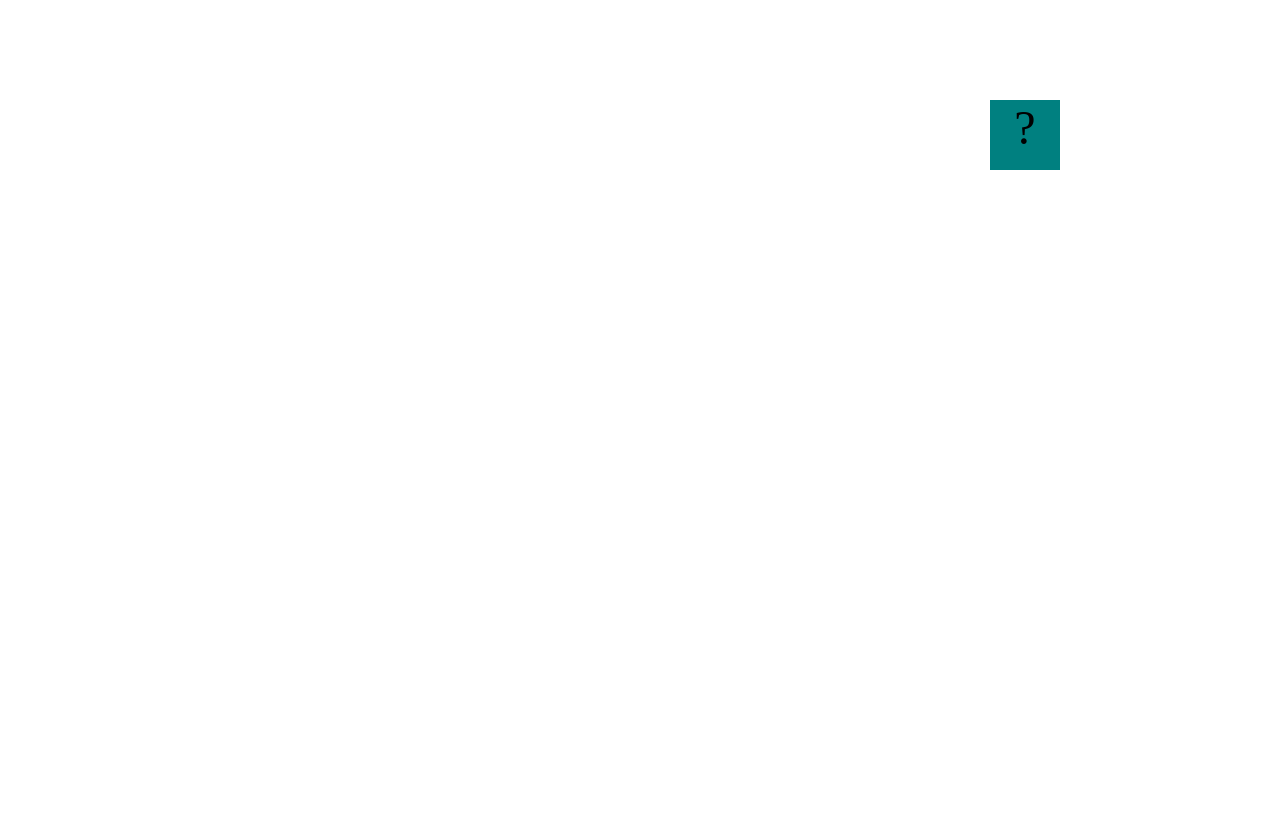
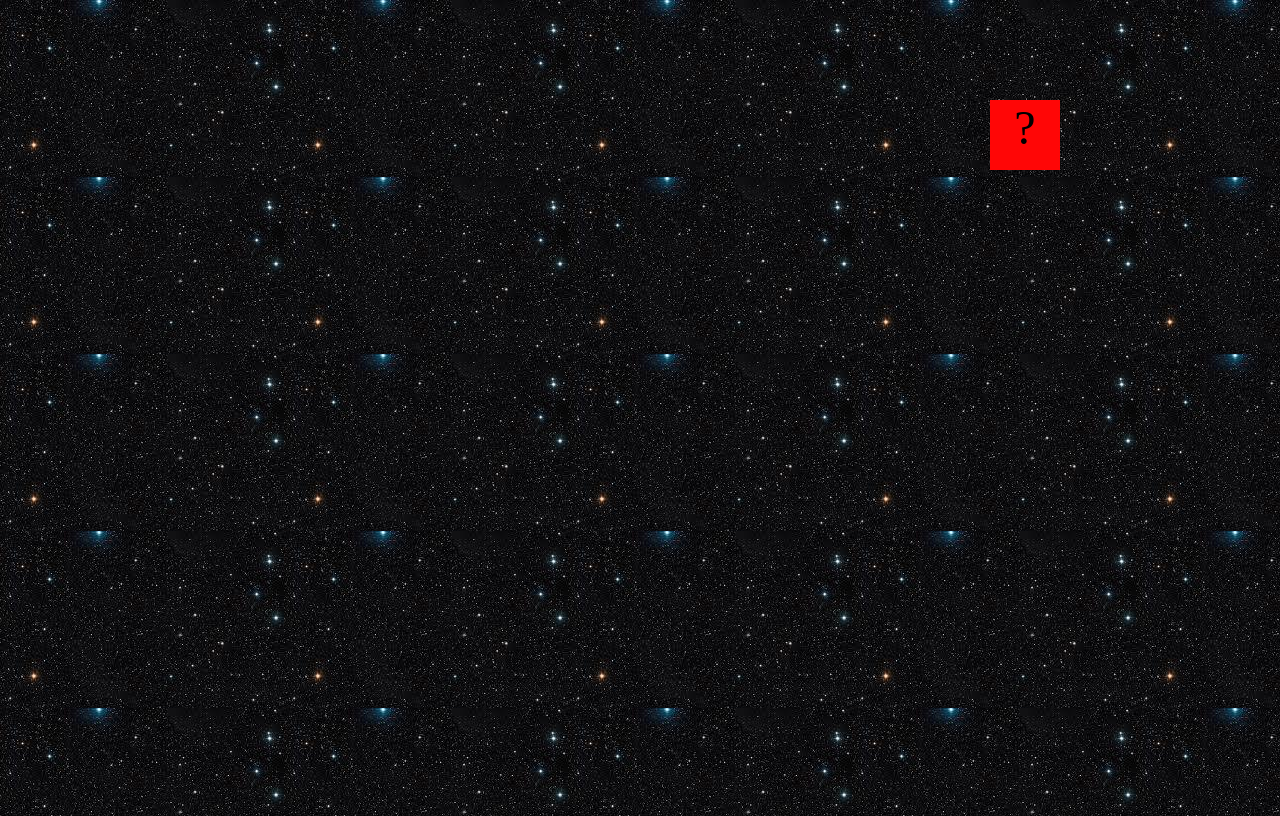
Before and after one commit to micahpineda/micahpineda.github.io, a plain HTML site: page fsd-projects/bouncing-box/index.html in a window 1280 px wide. Drawn offline with Linux system fonts and the light colour scheme.

Commit message:
completed bouncing box prodject.

```diff
--- a/fsd-projects/bouncing-box/index.html
+++ b/fsd-projects/bouncing-box/index.html
@@ -8,7 +8,7 @@
       .box {
         width: 70px;
         height: 70px;
-        background-color: teal;
+        background-color: rgb(255, 6, 6);
         font-size: 300%;
         text-align: center;
         user-select: none;
@@ -21,6 +21,9 @@
 
       .board {
         height: 100vh;
+      }
+      body {
+        background-image: url("../../images/download\ \(2\).jpg");
       }
     </style>
     <!-- 	<script src="//cdnjs.cloudflare.com/ajax/libs/jquery/2.1.1/jquery.min.js"></script> -->
@@ -55,8 +58,9 @@
         box.on("click", handleBoxClick);
 
         // moves the Box to a new position on the screen along the X-Axis
-        function moveBoxTo(newPositionX) {
+        function moveBoxTo(newPositionX, newPositionY) {
           box.css("left", newPositionX);
+          box.css("top", newPositionY);
         }
 
         // changes the text displayed on the Box
@@ -70,8 +74,11 @@
 
         // TODO 2 - Variable declarations
         var positionX = 0;
-
-
+        var points = 0;
+        var speedX = 10;
+        var positionY = 0;
+        var speedY = 10;
+        var boardHeight = jQuery(window).height();
 
 
 
@@ -82,12 +89,18 @@
          */
         function update() {
           moveBoxTo(positionX);
-          positionX += 10;
+          positionX += speedX;
+           if (positionX > boardWidth) {
+             speedX *= -1;
+            }
+            if (positionX < 0) {
+              speedX *= -1;
+            }
 
 
+          }
 
 
-        }
 
         /**
          * This Function will be called each time the box is clicked.
@@ -97,6 +110,10 @@
          * - move the box to the left side of the screen.
          */
         function handleBoxClick() {
+        positionX = 0;
+        changeBoxText(points);
+        points ++;
+        speedX +=3;
 
 
 
```
Also changed, not shown: images/download (2).jpg (added).
